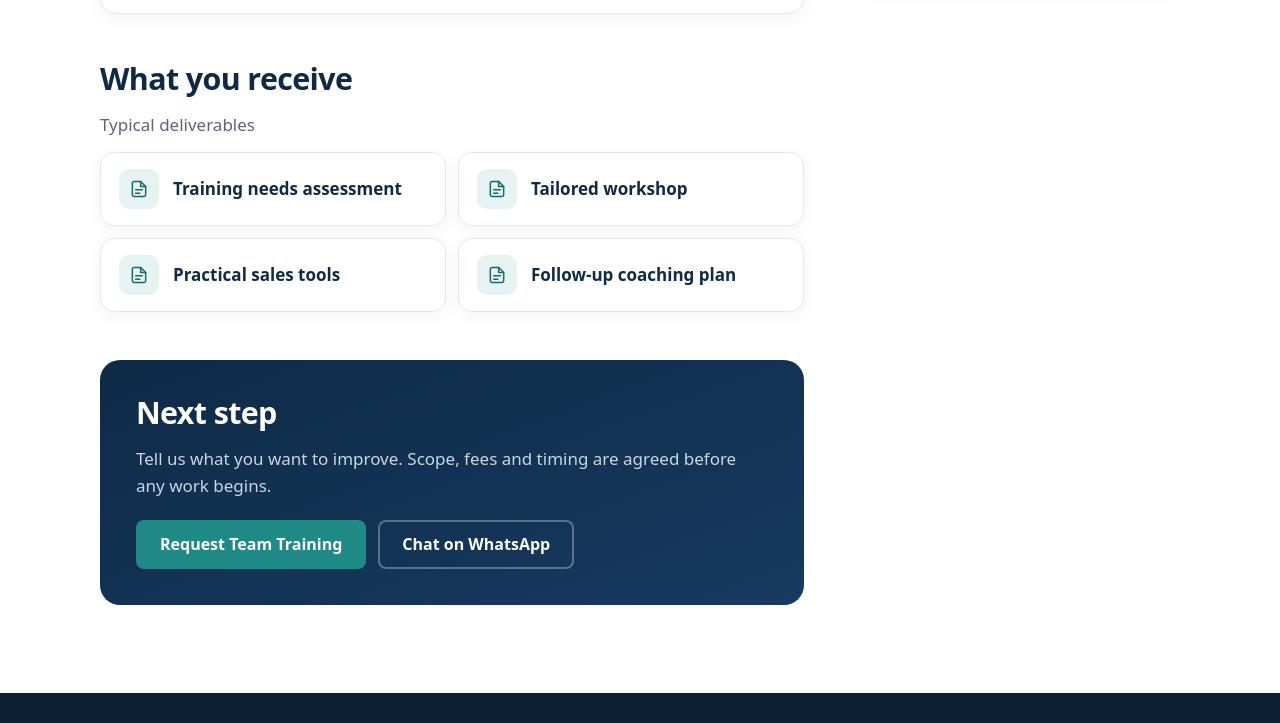
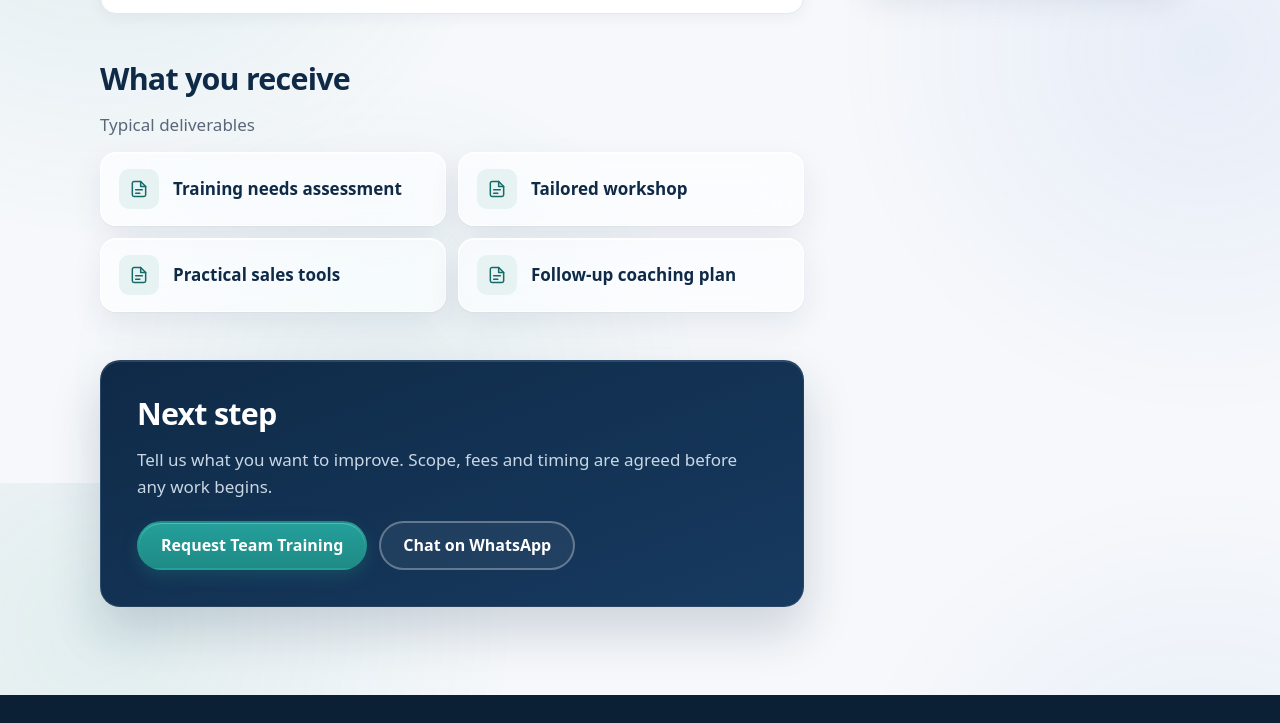
Before and after one commit to eoforidanso/newrepo, a plain HTML site: page site/sales-training-and-coaching.html in a window 1280 px wide. Shown: the part 1117-1840 px from the top of the page. Drawn offline with Linux system fonts and the light colour scheme.

Commit message:
Glass finish across the site, with pill buttons and scroll-in motion
Soft colour-wash background, frosted cards with a top highlight, tighter
headline type, and cards that ease in as they scroll into view
(off for visitors who ask for reduced motion).

Co-Authored-By: Claude Opus 5.5 <noreply@anthropic.com>

```diff
--- a/site/assets/site.css
+++ b/site/assets/site.css
@@ -708,3 +708,90 @@ main section.svc-tabs-section > .wrap > h2{color:#fff}
   .hero-for{text-align:center}
 }
 @media (prefers-reduced-motion:reduce){.hero-chips a{transition:none}}
+
+/* =====================================================================
+   Apple-grade glass layer
+   A soft colour wash sits behind the page so frosted cards have
+   something to blur; cards, buttons and type get one consistent finish.
+   ===================================================================== */
+:root{
+  --glass-bg:rgba(255,255,255,.62);
+  --glass-border:rgba(255,255,255,.8);
+  --glass-shadow:inset 0 1px 0 rgba(255,255,255,.95),0 1px 2px rgba(15,42,71,.04),0 12px 32px rgba(15,42,71,.08);
+  --glass-shadow-hover:inset 0 1px 0 rgba(255,255,255,.95),0 2px 4px rgba(15,42,71,.05),0 24px 48px rgba(15,42,71,.14);
+  --spring:cubic-bezier(.2,.8,.2,1);
+}
+body{
+  background:
+    radial-gradient(52vw 52vw at 8% 18%,rgba(31,138,134,.10),transparent 62%),
+    radial-gradient(46vw 46vw at 94% 46%,rgba(56,112,214,.08),transparent 62%),
+    radial-gradient(40vw 40vw at 30% 88%,rgba(31,138,134,.07),transparent 62%),
+    #f6f8fb;
+  background-attachment:fixed;
+}
+section:not(.hero):not(.page-hero):not(.svc-tabs-section),
+.alt,.trust,.proof,.alt + .dark{background:transparent}
+
+/* type */
+h1{letter-spacing:-.032em;font-weight:700}
+h2{letter-spacing:-.025em}
+h3{letter-spacing:-.012em}
+h1,h2,h3{text-wrap:balance}
+p,li{text-wrap:pretty}
+
+/* frosted cards */
+.card,.problem,.proof-grid,.tile,.aside,.list-rows,.privacy-box,.contact-rows{
+  background:var(--glass-bg);
+  -webkit-backdrop-filter:blur(20px) saturate(180%);
+  backdrop-filter:blur(20px) saturate(180%);
+  border:1px solid var(--glass-border);
+  box-shadow:var(--glass-shadow);
+}
+.card,.problem{border-radius:22px}
+.problem{border-left:1px solid var(--glass-border);position:relative;overflow:hidden}
+.problem::before{content:"";position:absolute;left:0;top:22px;bottom:22px;width:3px;border-radius:0 3px 3px 0;background:linear-gradient(var(--teal),#5ed6cf)}
+.proof-grid{border-radius:24px;background:rgba(255,255,255,.72)}
+.proof-grid div{border-left-color:rgba(15,42,71,.07)}
+.tile{border-radius:16px}
+.list-rows li+li{border-top-color:rgba(15,42,71,.07)}
+.list-rows a:hover{background:rgba(255,255,255,.6)}
+.card,.problem,.tile{
+  transition:opacity .8s var(--spring),translate .8s var(--spring),transform .45s var(--spring),box-shadow .45s var(--spring);
+  transition-delay:var(--d,0s),var(--d,0s),0s,0s;
+}
+@media (hover:hover){
+  .card:hover,.problem:hover,.tile:hover{transform:translateY(-4px);box-shadow:var(--glass-shadow-hover)}
+}
+
+/* pill buttons with a soft highlight */
+.btn{border-radius:999px;transition:transform .25s var(--spring),box-shadow .25s var(--spring),background-color .2s}
+.btn-primary{background:linear-gradient(180deg,#24a09a 0%,var(--teal) 100%);border-color:transparent;box-shadow:inset 0 1px 0 rgba(255,255,255,.25),0 6px 16px rgba(31,138,134,.28)}
+.btn-primary:hover{box-shadow:inset 0 1px 0 rgba(255,255,255,.25),0 10px 24px rgba(31,138,134,.36)}
+.btn:active{transform:scale(.97)}
+section:not(.hero):not(.page-hero):not(.dark):not(.svc-tabs-section) .btn-light{background:rgba(255,255,255,.6);-webkit-backdrop-filter:blur(12px);backdrop-filter:blur(12px)}
+.mobile-bar .btn{border-radius:999px}
+.install-go{border-radius:999px}
+
+/* closing call-to-action panel: glass edge on navy */
+.dark .wrap{border:1px solid rgba(255,255,255,.10);box-shadow:inset 0 1px 0 rgba(255,255,255,.12),0 30px 60px rgba(15,42,71,.22)}
+.dark .wrap::before{content:"";position:absolute;left:-160px;bottom:-200px;width:420px;height:420px;border-radius:50%;background:radial-gradient(circle,rgba(56,112,214,.28) 0%,rgba(56,112,214,0) 70%);pointer-events:none}
+.next-panel{border:1px solid rgba(255,255,255,.10);box-shadow:inset 0 1px 0 rgba(255,255,255,.12),0 24px 50px rgba(15,42,71,.18)}
+
+/* founder photo: glass frame */
+.founder-visual .photo{outline:1px solid rgba(255,255,255,.7);outline-offset:-1px}
+
+/* scroll-in motion (added by site.js; content is visible without JS) */
+.js-reveal .reveal{opacity:0;translate:0 22px}
+.js-reveal .reveal.shown{opacity:1;translate:0 0}
+.js-reveal .reveal:not(.card):not(.problem):not(.tile){transition:opacity .8s var(--spring),translate .8s var(--spring);transition-delay:var(--d,0s)}
+
+@media (prefers-reduced-motion:reduce){
+  .js-reveal .reveal{opacity:1;translate:none}
+  .card,.problem,.tile,.btn{transition:none}
+}
+/* light-on-dark buttons inside navy panels keep their outline style */
+.next-panel .btn-light,.dark .btn-light{background:rgba(255,255,255,.06)!important;-webkit-backdrop-filter:none;backdrop-filter:none}
+.next-panel .btn-light:hover,.dark .btn-light:hover{background:rgba(255,255,255,.14)!important}
+@media (max-width:600px){
+  .aside{background:transparent;border:0;box-shadow:none;-webkit-backdrop-filter:none;backdrop-filter:none}
+}
--- a/site/assets/site.js
+++ b/site/assets/site.js
@@ -67,6 +67,28 @@
     });
     if (iosSafari) setTimeout(show, 2500);
   })();
+
+  // Scroll-in motion: cards and headings ease up as they come into view.
+  // Skipped when the visitor has asked for reduced motion.
+  if ('IntersectionObserver' in window && !window.matchMedia('(prefers-reduced-motion: reduce)').matches) {
+    var items = document.querySelectorAll(
+      'main h2, .card, .problem, .tile, .proof-grid, .founder-visual, .svc-tabs, .do-list li, .next-panel, .dark .wrap');
+    var io = new IntersectionObserver(function (entries) {
+      entries.forEach(function (en) {
+        if (en.isIntersecting) { en.target.classList.add('shown'); io.unobserve(en.target); }
+      });
+    }, { rootMargin: '0px 0px -8% 0px', threshold: 0.08 });
+    items.forEach(function (el) {
+      // anything already on screen at load shows at once; siblings stagger
+      var r = el.getBoundingClientRect();
+      if (r.top < innerHeight && r.bottom > 0) return;
+      var sibs = el.parentNode ? Array.prototype.indexOf.call(el.parentNode.children, el) : 0;
+      el.style.setProperty('--d', Math.min(sibs, 4) * 0.07 + 's');
+      el.classList.add('reveal');
+      io.observe(el);
+    });
+    document.documentElement.classList.add('js-reveal');
+  }
 
   // Mobile menu
   var toggle = document.querySelector('.nav-toggle');
--- a/site/sales-training-and-coaching.html
+++ b/site/sales-training-and-coaching.html
@@ -19,7 +19,7 @@
 <meta name="mobile-web-app-capable" content="yes">
 <meta name="apple-mobile-web-app-title" content="EFS">
 <meta name="apple-mobile-web-app-status-bar-style" content="default">
-<link rel="stylesheet" href="assets/site.css?v=25ad81ef">
+<link rel="stylesheet" href="assets/site.css?v=e332b11b">
 </head>
 <body>
 <a class="skip" href="#main">Skip to content</a>
@@ -110,6 +110,6 @@
   <a class="btn btn-primary cta-consult" href="contact.html#enquiry-form">Request a Consultation</a>
   <a class="btn btn-wa" data-wa="" href="https://wa.me/233244802816"><svg viewBox="0 0 24 24" width="18" height="18" fill="currentColor" aria-hidden="true"><path d="M12 2a10 10 0 0 0-8.6 15.1L2 22l5-1.3A10 10 0 1 0 12 2zm0 18.2a8.2 8.2 0 0 1-4.2-1.2l-.3-.2-3 .8.8-2.9-.2-.3A8.2 8.2 0 1 1 12 20.2zm4.5-6.1c-.2-.1-1.5-.7-1.7-.8s-.4-.1-.6.1-.7.8-.8 1-.3.2-.5.1a6.7 6.7 0 0 1-3.3-2.9c-.3-.4.2-.4.7-1.3.1-.2 0-.3 0-.4l-.8-1.8c-.2-.5-.4-.4-.6-.4h-.5a1 1 0 0 0-.7.3 2.9 2.9 0 0 0-.9 2.2 5 5 0 0 0 1 2.7 11.6 11.6 0 0 0 4.5 4c1.7.7 2.3.8 3.2.6a2.7 2.7 0 0 0 1.8-1.2 2.2 2.2 0 0 0 .2-1.2c-.1-.1-.3-.2-.5-.3z"/></svg>WhatsApp</a>
 </div>
-<script src="assets/site.js?v=deda6d7e"></script>
+<script src="assets/site.js?v=76cba191"></script>
 </body>
 </html>
--- a/site/sw.js
+++ b/site/sw.js
@@ -1,6 +1,6 @@
 /* Enterprise Foundation Solutions: offline support. Generated by build.py. */
-const CACHE = 'efs-44f219bf77';
-const FILES = ["./", "index.html", "services.html", "sales-strategy-and-performance.html", "distribution-and-market-expansion.html", "sales-training-and-coaching.html", "part-time-sales-leadership.html", "retail-operations-and-systems.html", "about.html", "how-we-work.html", "contact.html", "privacy.html", "assets/site.css?v=25ad81ef", "assets/site.js?v=deda6d7e", "assets/favicon.svg", "assets/icon-192.png", "assets/icon-512.png", "assets/apple-touch-icon.png", "manifest.webmanifest", "assets/founder.jpg"];
+const CACHE = 'efs-09420f8bc2';
+const FILES = ["./", "index.html", "services.html", "sales-strategy-and-performance.html", "distribution-and-market-expansion.html", "sales-training-and-coaching.html", "part-time-sales-leadership.html", "retail-operations-and-systems.html", "about.html", "how-we-work.html", "contact.html", "privacy.html", "assets/site.css?v=e332b11b", "assets/site.js?v=76cba191", "assets/favicon.svg", "assets/icon-192.png", "assets/icon-512.png", "assets/apple-touch-icon.png", "manifest.webmanifest", "assets/founder.jpg"];
 
 self.addEventListener('install', e => {
   e.waitUntil(caches.open(CACHE).then(c => c.addAll(FILES)).then(() => self.skipWaiting()));
```
Also changed, not shown: site/about.html (+2 -2 lines), site/contact.html (+2 -2 lines), site/distribution-and-market-expansion.html (+2 -2 lines), site/how-we-work.html (+2 -2 lines), site/index.html (+2 -2 lines), site/part-time-sales-leadership.html (+2 -2 lines), site/privacy.html (+2 -2 lines), site/retail-operations-and-systems.html (+2 -2 lines), site/sales-strategy-and-performance.html (+2 -2 lines), site/services.html (+2 -2 lines).
